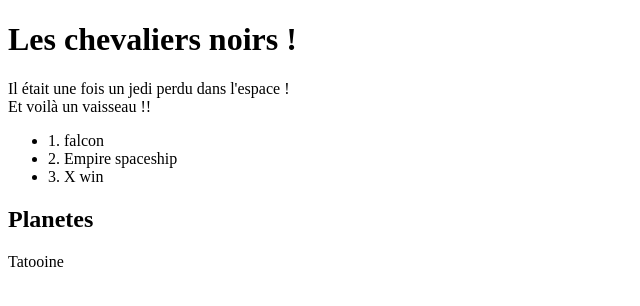
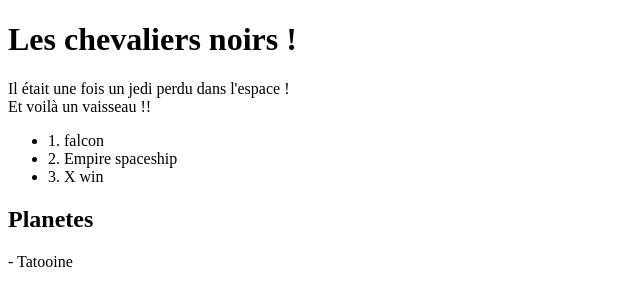
Before and after one commit to MaudSG/formation_git_discover_github, a plain HTML site: page index.html in a window 1280 px wide. Shown: the full height of the page, 0-640 px from the left. Drawn offline with Linux system fonts and the light colour scheme.

Commit message:
fix: add -

```diff
--- a/index.html
+++ b/index.html
@@ -29,7 +29,7 @@
     <div>
         <h2>Planetes</h2>
         <div>
-            Tatooine
+           - Tatooine
         </div>
     </div>
 
```
